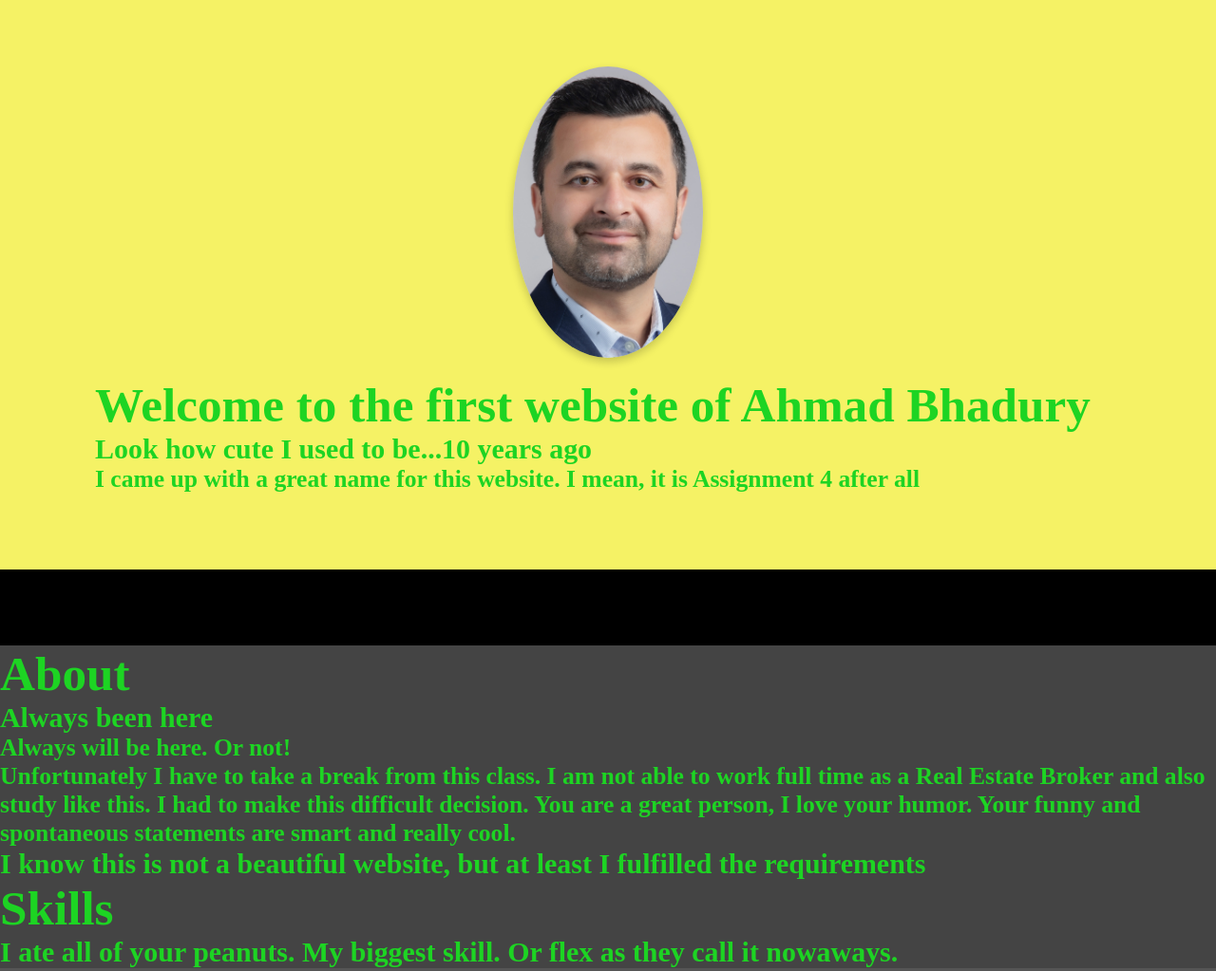
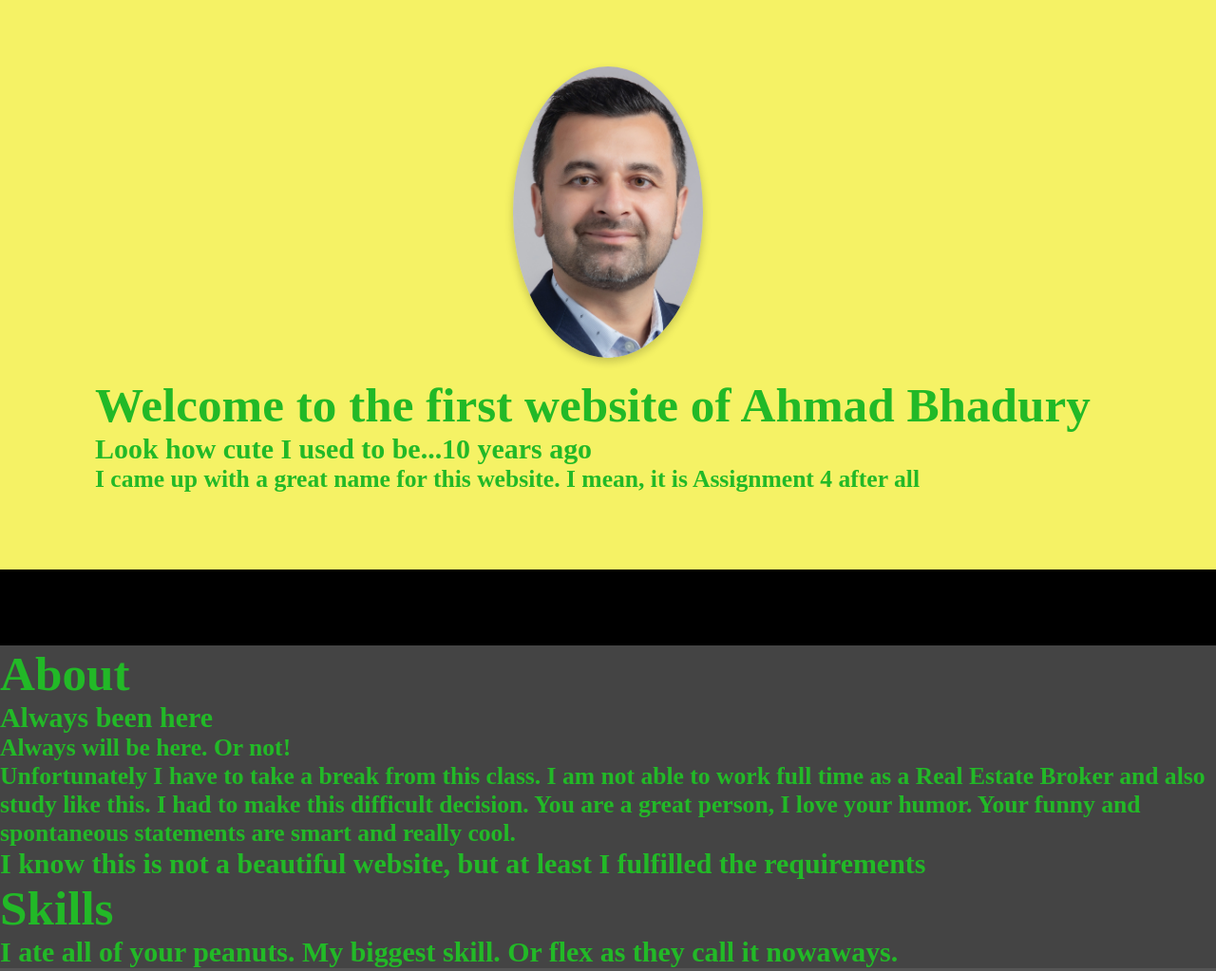
Before and after one commit to BhaduryCodes/BhaduryCodes.github.io, a plain HTML site: page index.html in a window 1280 px wide. Shown: the top 1023 px of the page at 95% size. Drawn offline with Linux system fonts and the light colour scheme.

Commit message:
la la la la la

```diff
--- a/css/app.css
+++ b/css/app.css
@@ -6,7 +6,7 @@
 }
 body {
   font-size: 1.6em;
-  color: #1dd423;
+  color: #22b927;
   background: #444;
 }
 header {
```
